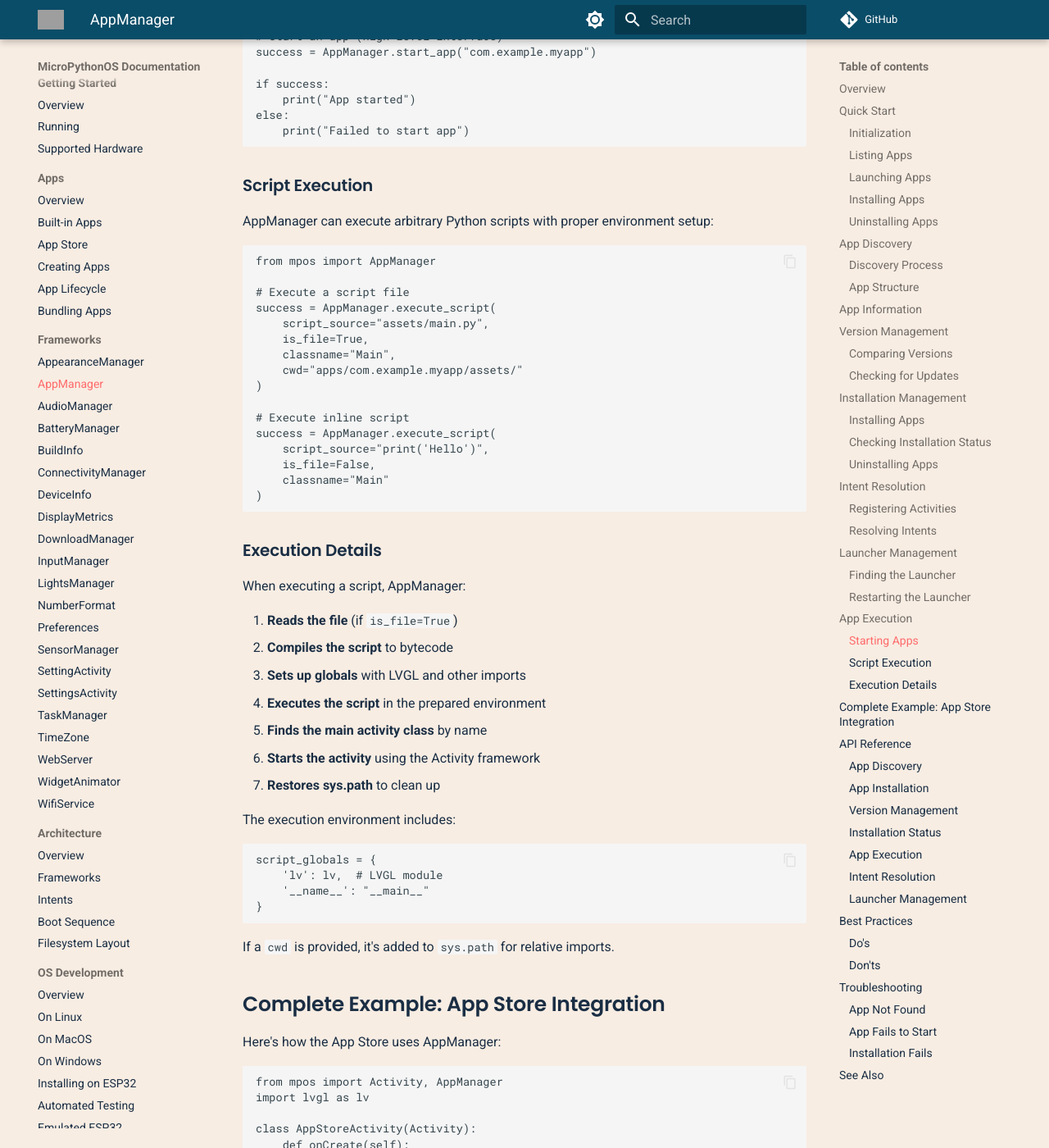
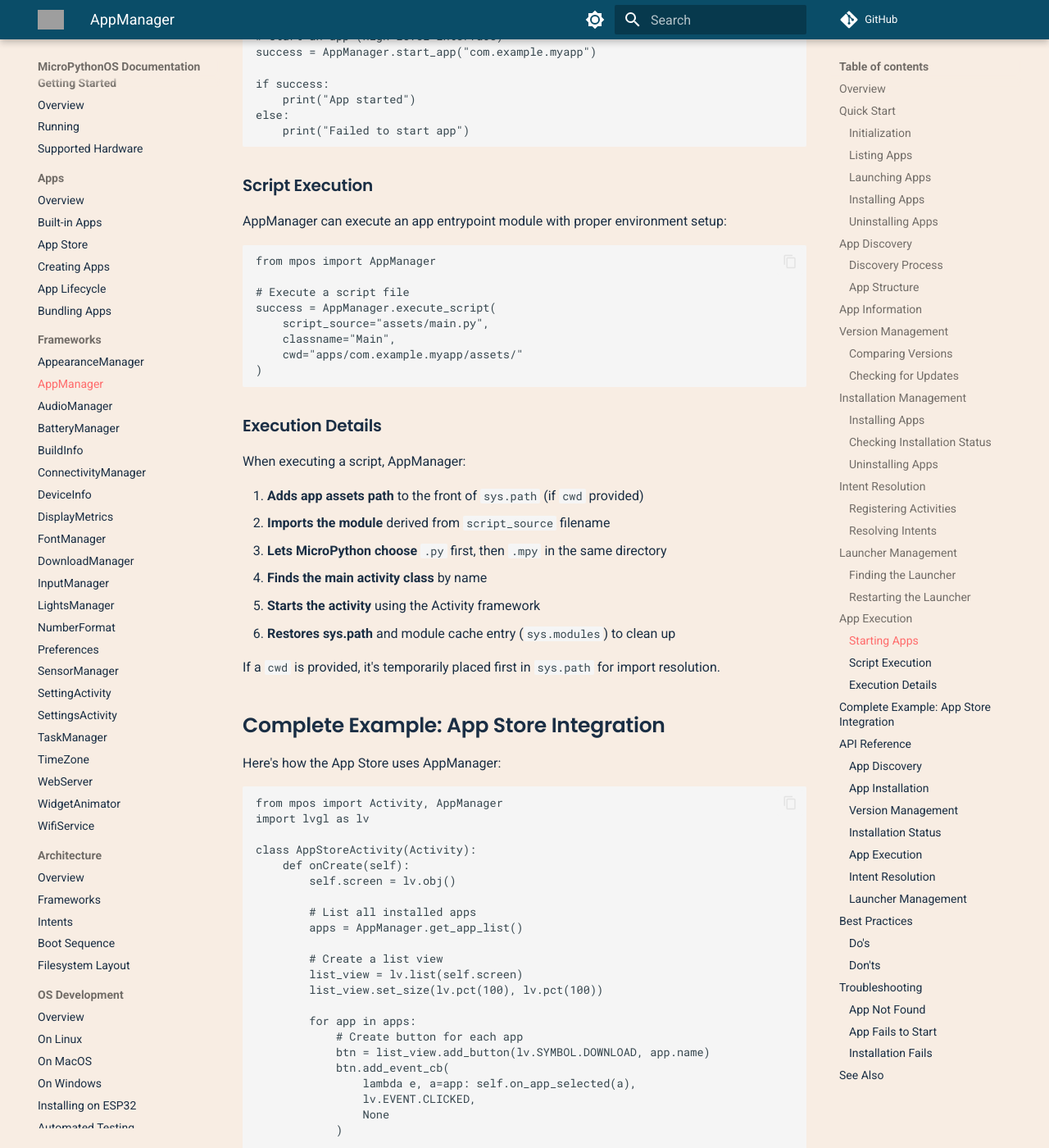
Before and after one commit to MicroPythonOS/docs, an MkDocs documentation site: the page built from docs/frameworks/app-manager.md, in a window 1280 px wide and 1400 px high, scrolled down 6792 px. Shown: the whole window at 82% size. Built offline with MkDocs 1.6.1 and Material for MkDocs 9.7.7, drawn with Linux system fonts in a browser that asks for light colours; comment, search, counter and statistics services are not loaded; some of the changed text lies outside the part shown; grey boxes are pictures that could not be loaded.

Commit message:
Add Font Manager and update docs

````diff
--- a/docs/frameworks/app-manager.md
+++ b/docs/frameworks/app-manager.md
@@ -331,7 +331,7 @@ else:
 
 ### Script Execution
 
-AppManager can execute arbitrary Python scripts with proper environment setup:
+AppManager can execute an app entrypoint module with proper environment setup:
 
 ```python
 from mpos import AppManager
@@ -339,16 +339,8 @@ from mpos import AppManager
 # Execute a script file
 success = AppManager.execute_script(
     script_source="assets/main.py",
-    is_file=True,
     classname="Main",
     cwd="apps/com.example.myapp/assets/"
-)
-
-# Execute inline script
-success = AppManager.execute_script(
-    script_source="print('Hello')",
-    is_file=False,
-    classname="Main"
 )
 ```
 
@@ -356,24 +348,14 @@ success = AppManager.execute_script(
 
 When executing a script, AppManager:
 
-1. **Reads the file** (if `is_file=True`)
-2. **Compiles the script** to bytecode
-3. **Sets up globals** with LVGL and other imports
-4. **Executes the script** in the prepared environment
-5. **Finds the main activity class** by name
-6. **Starts the activity** using the Activity framework
-7. **Restores sys.path** to clean up
+1. **Adds app assets path** to the front of `sys.path` (if `cwd` provided)
+2. **Imports the module** derived from `script_source` filename
+3. **Lets MicroPython choose** `.py` first, then `.mpy` in the same directory
+4. **Finds the main activity class** by name
+5. **Starts the activity** using the Activity framework
+6. **Restores sys.path** and module cache entry (`sys.modules`) to clean up
 
-The execution environment includes:
-
-```python
-script_globals = {
-    'lv': lv,  # LVGL module
-    '__name__': "__main__"
-}
-```
-
-If a `cwd` is provided, it's added to `sys.path` for relative imports.
+If a `cwd` is provided, it's temporarily placed first in `sys.path` for import resolution.
 
 ## Complete Example: App Store Integration
 
@@ -560,25 +542,24 @@ Start an app by fullname.
   3. Executes main activity script
   4. Shows/hides top menu bar based on app type
 
-**`execute_script(script_source, is_file, classname, cwd=None)`**
+**`execute_script(script_source, classname, cwd=None)`**
 
 Execute a Python script with proper environment.
 
 - **Parameters:**
-  - `script_source` (str): Script path (if `is_file=True`) or script code
-  - `is_file` (bool): `True` if script_source is a file path
+  - `script_source` (str): Script path used to derive module name (e.g., `assets/main.py` -> `main`)
   - `classname` (str): Name of main activity class to instantiate
   - `cwd` (str, optional): Working directory to add to sys.path
 
 - **Returns:** `bool` - `True` if successful
 
 - **Behavior:**
-  1. Reads file (if `is_file=True`)
-  2. Compiles script to bytecode
-  3. Executes in prepared environment
+  1. Temporarily prioritizes `cwd` in `sys.path` (if provided)
+  2. Imports module name derived from `script_source`
+  3. Uses normal MicroPython import precedence (`.py` then `.mpy`)
   4. Finds and instantiates main activity class
   5. Starts activity using Activity framework
-  6. Restores sys.path
+  6. Restores `sys.path` and the previous `sys.modules` entry for that module name
 
 ### Intent Resolution
 
--- a/mkdocs.yml
+++ b/mkdocs.yml
@@ -58,6 +58,7 @@ nav:
       - ConnectivityManager: frameworks/connectivity-manager.md
       - DeviceInfo: frameworks/device-info.md
       - DisplayMetrics: frameworks/display-metrics.md
+      - FontManager: frameworks/font-manager.md
       - DownloadManager: frameworks/download-manager.md
       - InputManager: frameworks/input-manager.md
       - LightsManager: frameworks/lights-manager.md
````
Also changed, not shown: docs/frameworks/font-manager.md (added, +213 -0 lines), docs/frameworks/input-manager.md (+2 -4 lines), docs/frameworks/preferences.md (+1 -1 lines).
